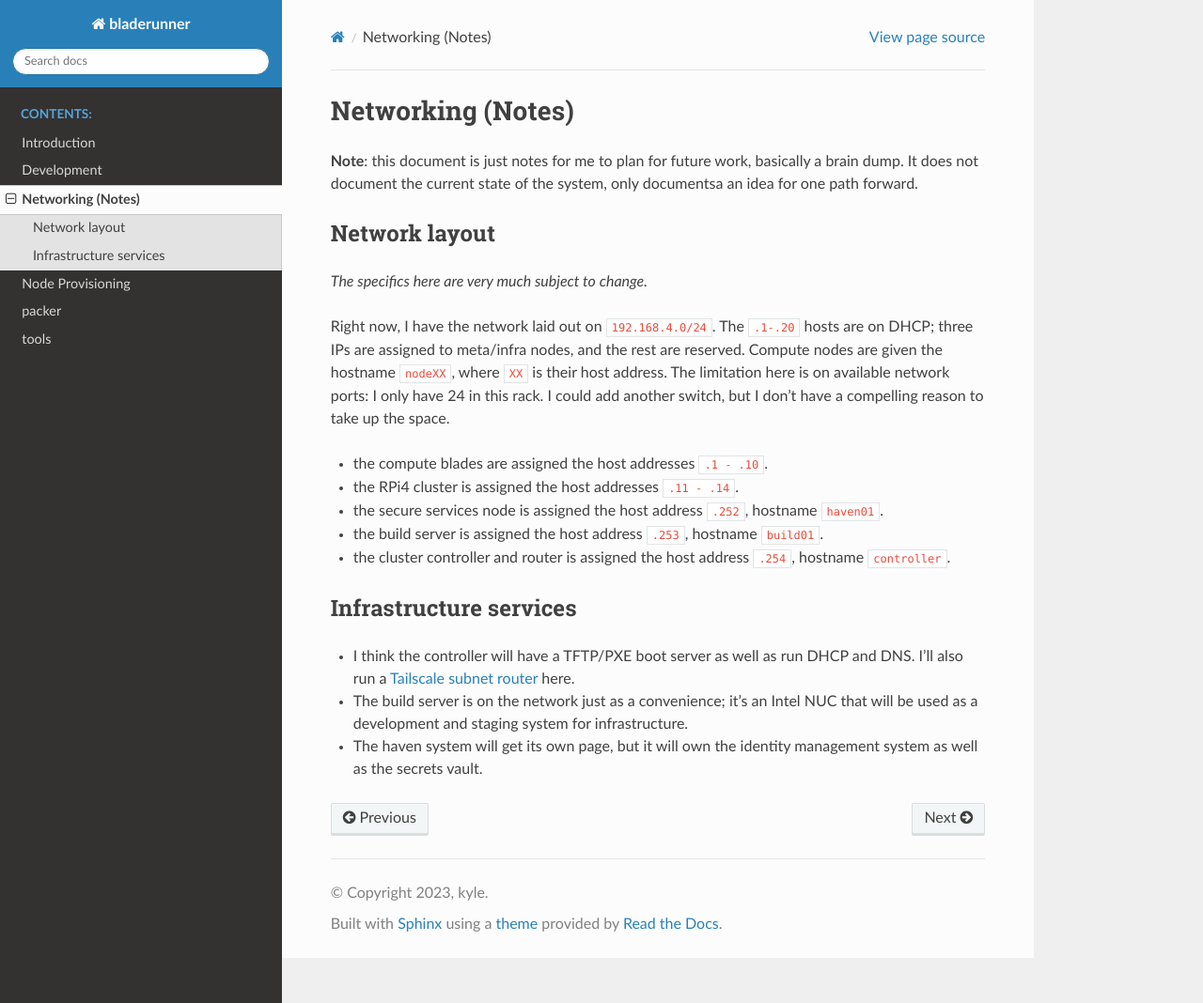
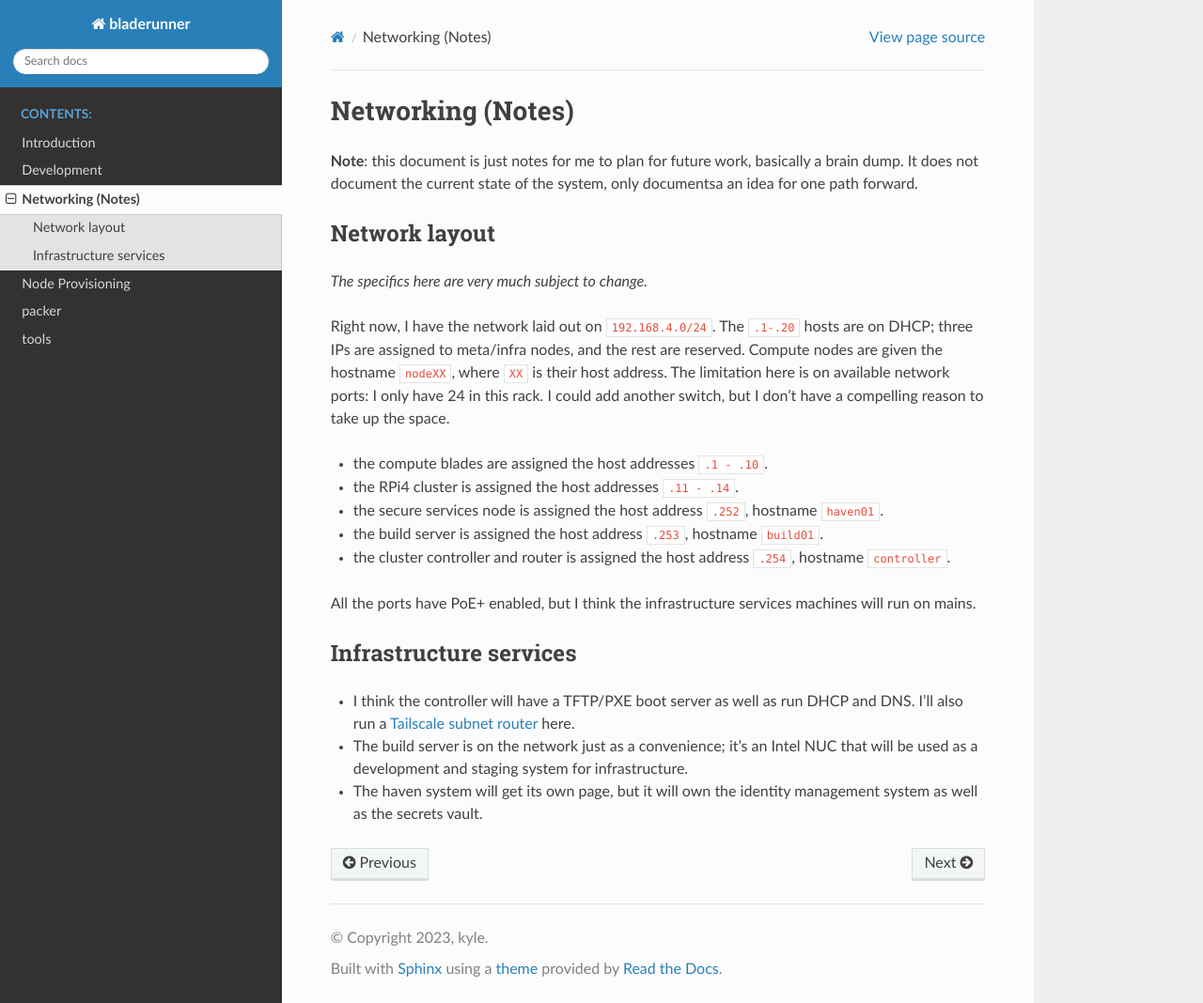
Before and after one commit to kisom/bladerunner, a Sphinx documentation site: the page built from docs/network.rst, in a window 1280 px wide and 1068 px high. Shown: the whole window at 94% size. Built offline with Sphinx 7.4.7 and the Read the Docs theme 2.0.0, drawn with Linux system fonts in a browser that asks for light colours.

Commit message:
docs: add note about PoE.

```diff
--- a/docs/network.rst
+++ b/docs/network.rst
@@ -23,6 +23,9 @@ reason to take up the space.
 + the cluster controller and router is assigned the host address ``.254``,
   hostname ``controller``.
 
+All the ports have PoE+ enabled, but I think the infrastructure services
+machines will run on mains.
+
 Infrastructure services
 -----------------------
 
```
